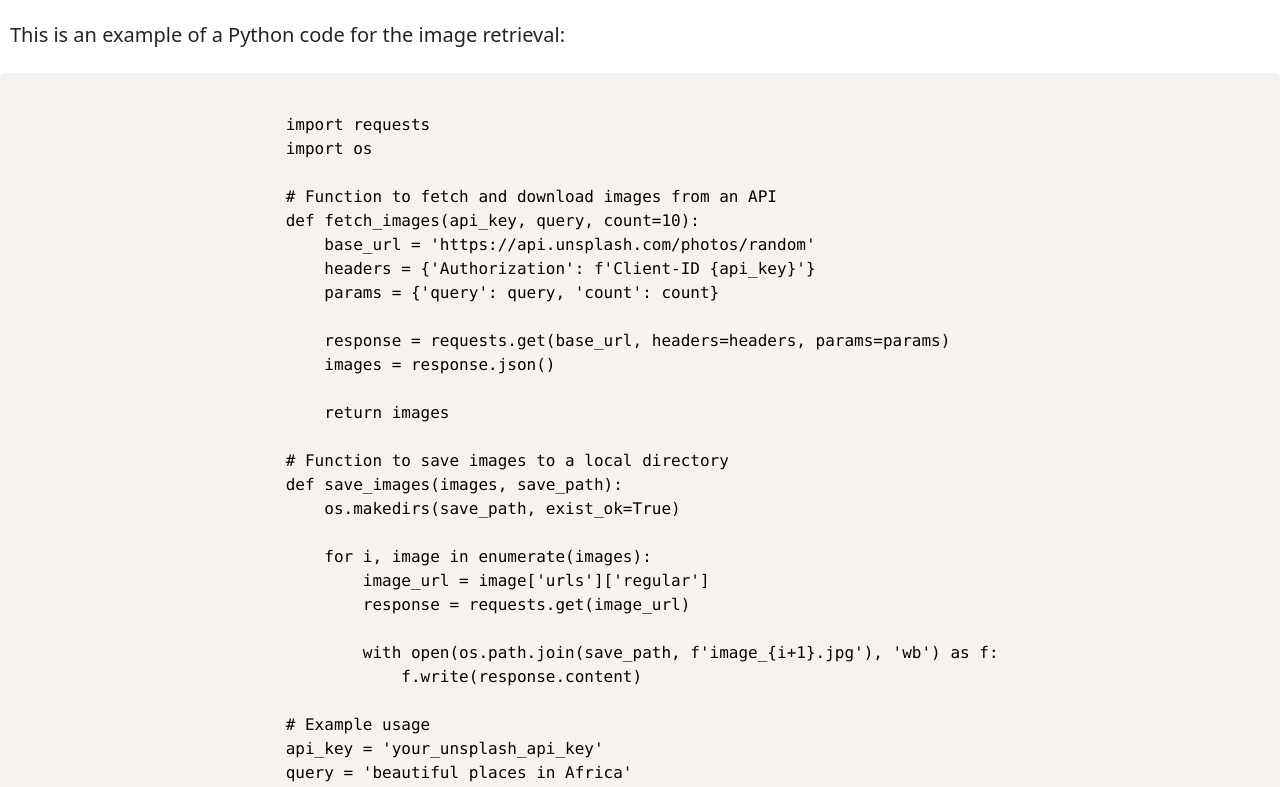
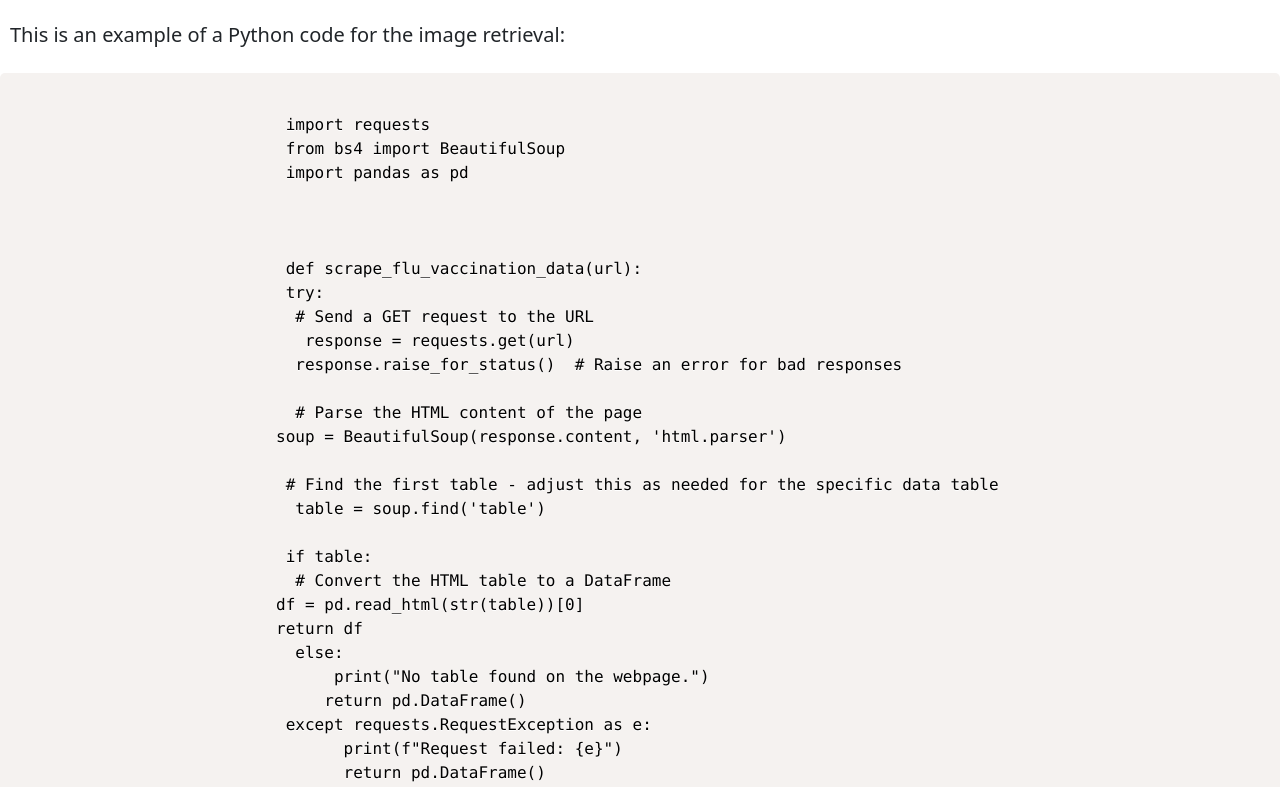
Before and after one commit to Chinonye1/Africa-Healthcare, a plain HTML site: page automation.html in a window 1280 px wide. Shown: the part 1972-2759 px from the top of the page. Drawn offline with nearby package versions, Linux system fonts and the light colour scheme.

Commit message:
added changes

```diff
--- a/automation.html
+++ b/automation.html
@@ -148,38 +148,57 @@
                     <pre class="language-python">
                         <code>
                             import requests
-                            import os
+                            from bs4 import BeautifulSoup
+                            import pandas as pd
 
-                            # Function to fetch and download images from an API
-                            def fetch_images(api_key, query, count=10):
-                                base_url = 'https://api.unsplash.com/photos/random'
-                                headers = {'Authorization': f'Client-ID {api_key}'}
-                                params = {'query': query, 'count': count}
 
-                                response = requests.get(base_url, headers=headers, params=params)
-                                images = response.json()
 
-                                return images
+                            def scrape_flu_vaccination_data(url):
+                            try:
+                             # Send a GET request to the URL
+                              response = requests.get(url)
+                             response.raise_for_status()  # Raise an error for bad responses
 
-                            # Function to save images to a local directory
-                            def save_images(images, save_path):
-                                os.makedirs(save_path, exist_ok=True)
+                             # Parse the HTML content of the page
+                           soup = BeautifulSoup(response.content, 'html.parser')
 
-                                for i, image in enumerate(images):
-                                    image_url = image['urls']['regular']
-                                    response = requests.get(image_url)
+                            # Find the first table - adjust this as needed for the specific data table
+                             table = soup.find('table')
 
-                                    with open(os.path.join(save_path, f'image_{i+1}.jpg'), 'wb') as f:
-                                        f.write(response.content)
+                            if table:
+                             # Convert the HTML table to a DataFrame
+                           df = pd.read_html(str(table))[0]
+                           return df
+                             else:
+                                 print("No table found on the webpage.")
+                                return pd.DataFrame()
+                            except requests.RequestException as e:
+                                  print(f"Request failed: {e}")
+                                  return pd.DataFrame()
 
-                            # Example usage
-                            api_key = 'your_unsplash_api_key'
-                            query = 'beautiful places in Africa'
-                            image_count = 5
-                            save_directory = 'images'
 
-                            images = fetch_images(api_key, query, image_count)
-                            save_images(images, save_directory)
+                            def clean_data(df):
+                           # Example cleaning function - adjust based on the structure of your data
+                           if not df.empty:
+                           # Perform data cleaning steps here, such as renaming columns, handling missing data, etc.
+                            cleaned_df = df.rename(columns=lambda x: x.strip()).dropna()
+                          return cleaned_df
+                           else:
+                            return df
+
+
+                        if __name__ == "__main__":
+                       # Placeholder URL - replace with the actual URL you intend to scrape
+                        url = 'https://www.cdc.gov/flu/fluvaxview/coverage-2021estimates.htm'
+                         flu_data = scrape_flu_vaccination_data(url)
+
+                        if not flu_data.empty:
+                         cleaned_flu_data = clean_data(flu_data)
+                       print("Flu vaccination data scraped and cleaned successfully.")
+                       print(cleaned_flu_data.head())
+                        else:
+                           print("No data scraped.")
+
                         </code>
                     </pre>
 
```
Also changed, not shown: top_10_infant_mortality.png.
